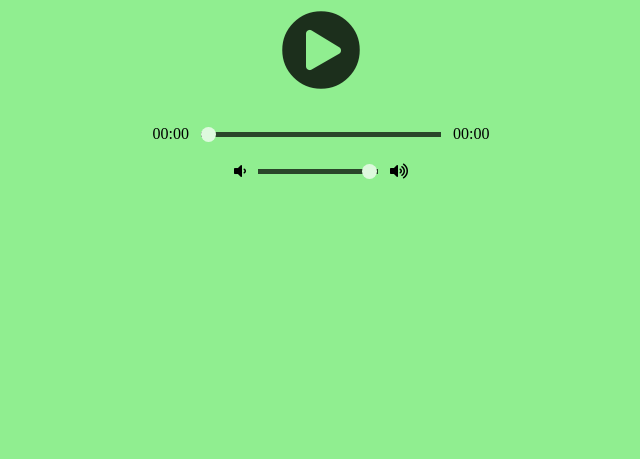
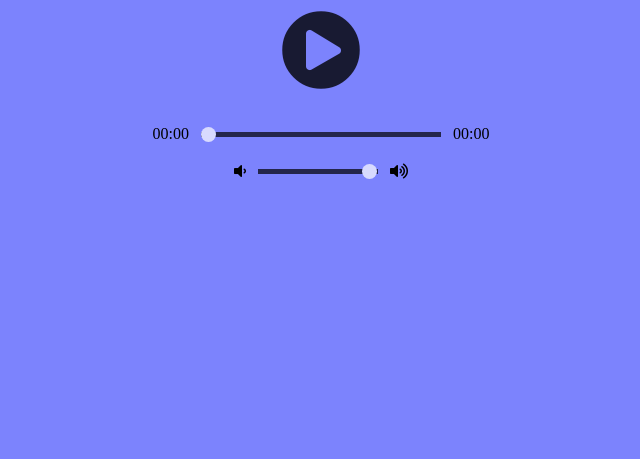
Before and after one commit to Kamal492/meditation, a plain HTML site: page play.html in a window 1280 px wide. Shown: the part 341-800 px from the top of the page, without its empty margins (319-959 px from the left). Drawn offline with Linux system fonts and the light colour scheme.

Commit message:
Update style_play.css

```diff
--- a/style_play.css
+++ b/style_play.css
@@ -1,5 +1,5 @@
 body {
-background-color: lightgreen;
+background-color: #7C83FD;
 
 /* Smoothly transition the background color */
 transition: background-color .5s;
```
